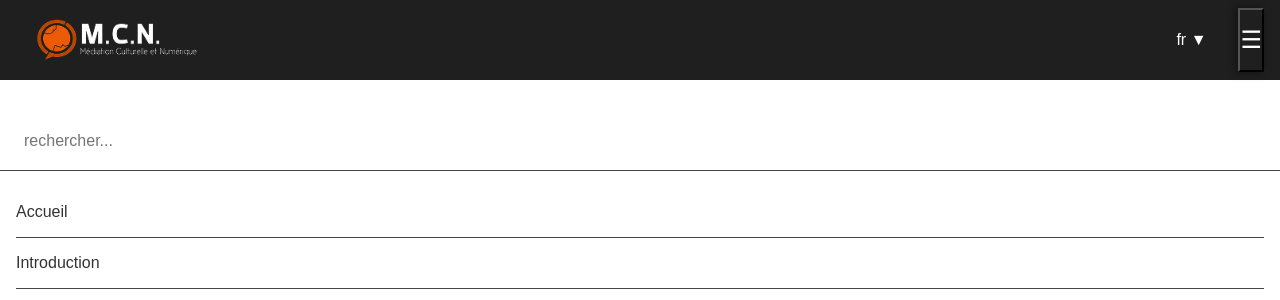
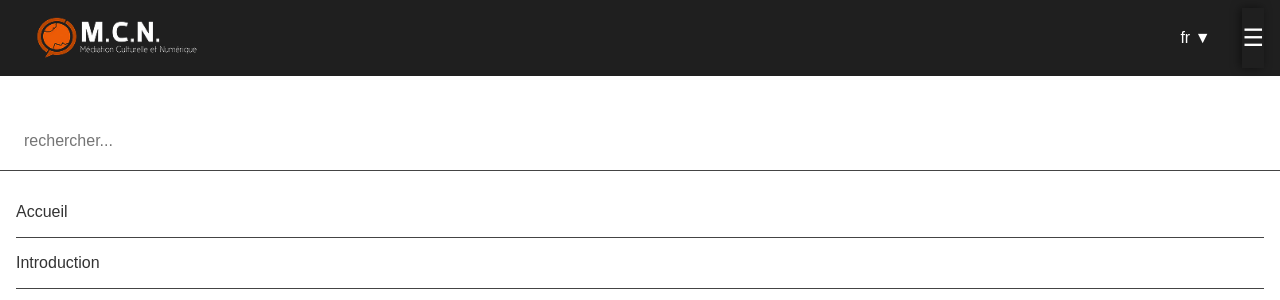
Before and after one commit to redlinka/Projet-Taj-Mahal, a PHP site: page /site/accueil.php in a window 1280 px wide. Shown: the top 300 px of the page. Run offline with PHP 8.4, Linux system fonts and the light colour scheme; some libraries are stand-ins or nearby versions; some web fonts are replaced.

Commit message:
Update headerstyle.css

```diff
--- a/css/style/headerstyle.css
+++ b/css/style/headerstyle.css
@@ -37,6 +37,7 @@ body, main {
       font-size: 1.5rem;
       cursor: pointer;
       background: none;
+      border: none;
     .sidebar {
       position: fixed;
       top: 0;
@@ -48,7 +49,6 @@ body, main {
       color: white;
       padding: 1rem 0 1rem 0;
       transition: right 0.3s ease;
-      box-shadow: -2px 0 10px rgba(0,0,0,0.5);
       z-index: 1000;
       overflow-y: auto;
     }
```
